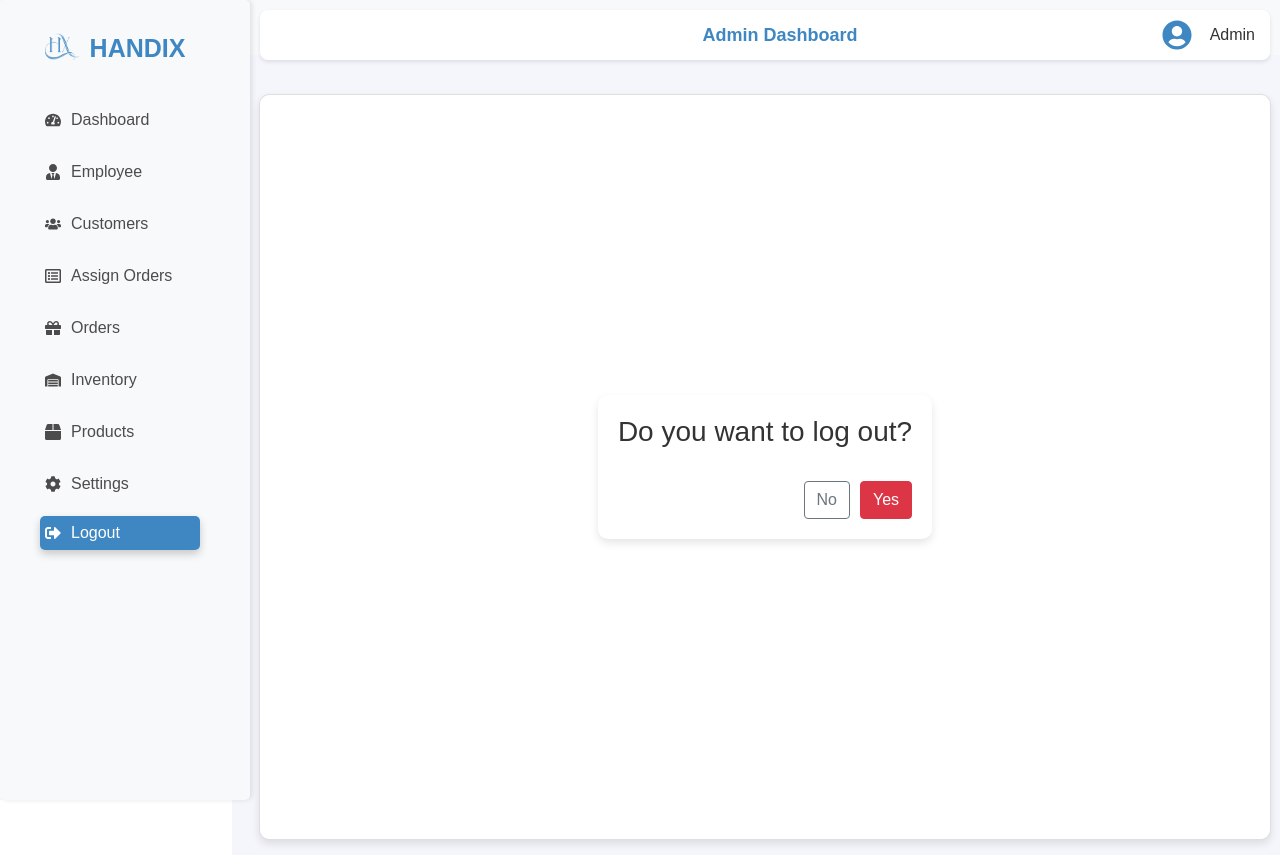
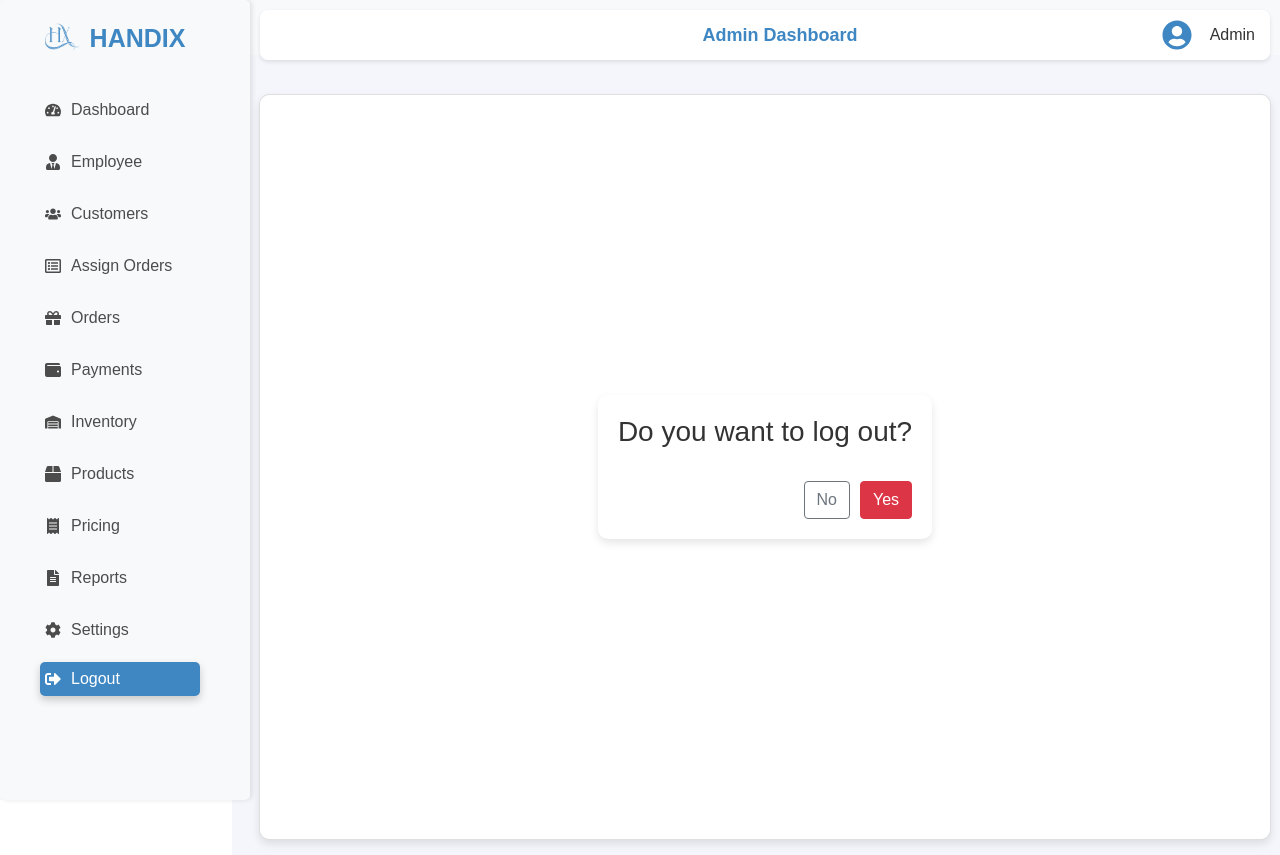
Before and after one commit to sujikaran07/HANDIX, a React (Vite) app in the folder frontend/: page /admin/logout in a window 1280 px wide. Built offline with nearby package versions, Linux system fonts and the light colour scheme.

Commit message:
feat: Add Payments and Reports links to AdminSidebar; adjust padding in AdminDashboard for better layout

```diff
--- a/frontend/src/components/AdminSidebar.jsx
+++ b/frontend/src/components/AdminSidebar.jsx
@@ -1,5 +1,5 @@
 import React, { useState } from 'react';
-import { FaTachometerAlt, FaUserTie, FaUsers, FaRegListAlt, FaGift, FaComments, FaCog, FaSignOutAlt, FaChartLine, FaWarehouse, FaBox } from 'react-icons/fa';
+import { FaTachometerAlt, FaUserTie, FaUsers, FaRegListAlt, FaGift, FaComments, FaCog, FaSignOutAlt, FaChartLine, FaWarehouse, FaBox, FaFileAlt, FaPaypal, FaWallet, FaPercentage, FaReceipt } from 'react-icons/fa';
 import { Link, useLocation } from 'react-router-dom';
 import '../styles/admin/AdminDashboard.css';
 import logo from '../assets/logo1.png';
@@ -47,6 +47,11 @@ const AdminSidebar = () => {
               <FaGift /> Orders
             </Link>
           </li>
+          <li className={activeLink === '/admin/payments' ? 'active' : ''}>
+            <Link to="/admin/payments" onClick={() => handleLinkClick('/admin/payments')}>
+              <FaWallet /> Payments
+            </Link>
+          </li>
           <li className={activeLink === '/admin/inventory' ? 'active' : ''}>
             <Link to="/admin/inventory" onClick={() => handleLinkClick('/admin/inventory')}>
               <FaWarehouse /> Inventory
@@ -57,6 +62,17 @@ const AdminSidebar = () => {
               <FaBox /> Products
             </Link>
           </li>
+          <li className={activeLink === '/admin/pricing' ? 'active' : ''}>
+            <Link to="/pricing" onClick={() => handleLinkClick('/admin/pricing')}>
+              <FaReceipt /> Pricing
+            </Link>
+          </li>
+          <li className={activeLink === '/admin/reports' ? 'active' : ''}>
+            <Link to="/admin/reports" onClick={() => handleLinkClick('/admin/reports')}>
+              <FaFileAlt /> Reports
+            </Link>
+          </li>
+
           <li className={activeLink === '/admin/settings' ? 'active' : ''}>
             <Link to="/admin/settings" onClick={() => handleLinkClick('/admin/settings')}>
               <FaCog /> Settings
--- a/frontend/src/styles/admin/AdminDashboard.css
+++ b/frontend/src/styles/admin/AdminDashboard.css
@@ -33,8 +33,8 @@ body {
     background-color: #f8f9fa;
     padding-left: 40px;
     padding-right: 40px;
-    padding-top: 30px;
-    padding-bottom: 50px;
+    padding-top: 20px;
+    padding-bottom: 20px;
     border-radius: 5px;
     box-shadow: 2px 0 5px rgba(0, 0, 0, 0.1);
     position: fixed;
```
